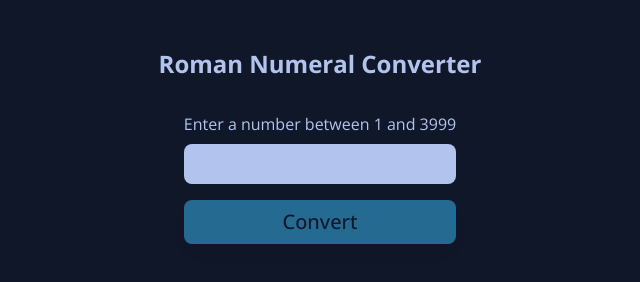
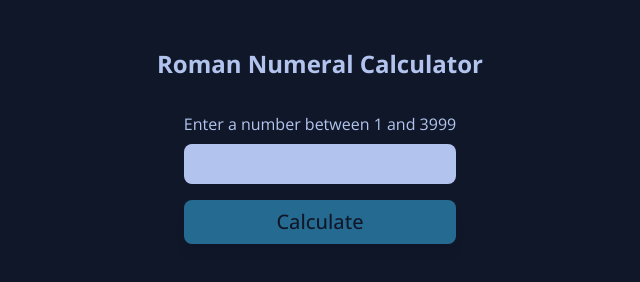
Before and after one commit to KatherineEbel/integer-to-roman, a website: page index.html in a window 1280 px wide. Shown: the full height of the page, 320-960 px from the left. Drawn offline with nearby package versions, Linux system fonts and the light colour scheme.

Commit message:
update title

```diff
--- a/index.html
+++ b/index.html
@@ -10,7 +10,7 @@
           rel="stylesheet">
     <link type="text/css" href="assets/css/style.css" rel="stylesheet">
     <script type="text/javascript" src="assets/js/main.js" defer></script>
-    <title>Roman Numeral Converter</title>
+    <title>Roman Numeral Calculator</title>
 </head>
 
 <body class="text-lightest-blue bg-darkest-blue antialiased">
@@ -35,7 +35,7 @@
         </div>
     </div>
 
-    <h1 class='text-2xl font-bold'>Roman Numeral Converter</h1>
+    <h1 class='text-2xl font-bold'>Roman Numeral Calculator</h1>
     <form class='flex flex-col gap-4 mt-8' id='form' @submit.prevent='submitForm'>
         <p class='flex flex-col gap-2'>
             <label for='number'>Enter a number between 1 and 3999</label>
@@ -45,7 +45,7 @@
         </p>
         <button :disabled='!(!!number)'
                 class='disabled:opacity-50 disabled:cursor-not-allowed hover:opacity-90 text-darkest-blue text-xl font-medium rounded-lg bg-accent py-2 shadow-lg'>
-            Convert
+            Calculate
         </button>
     </form>
 </main>
```
